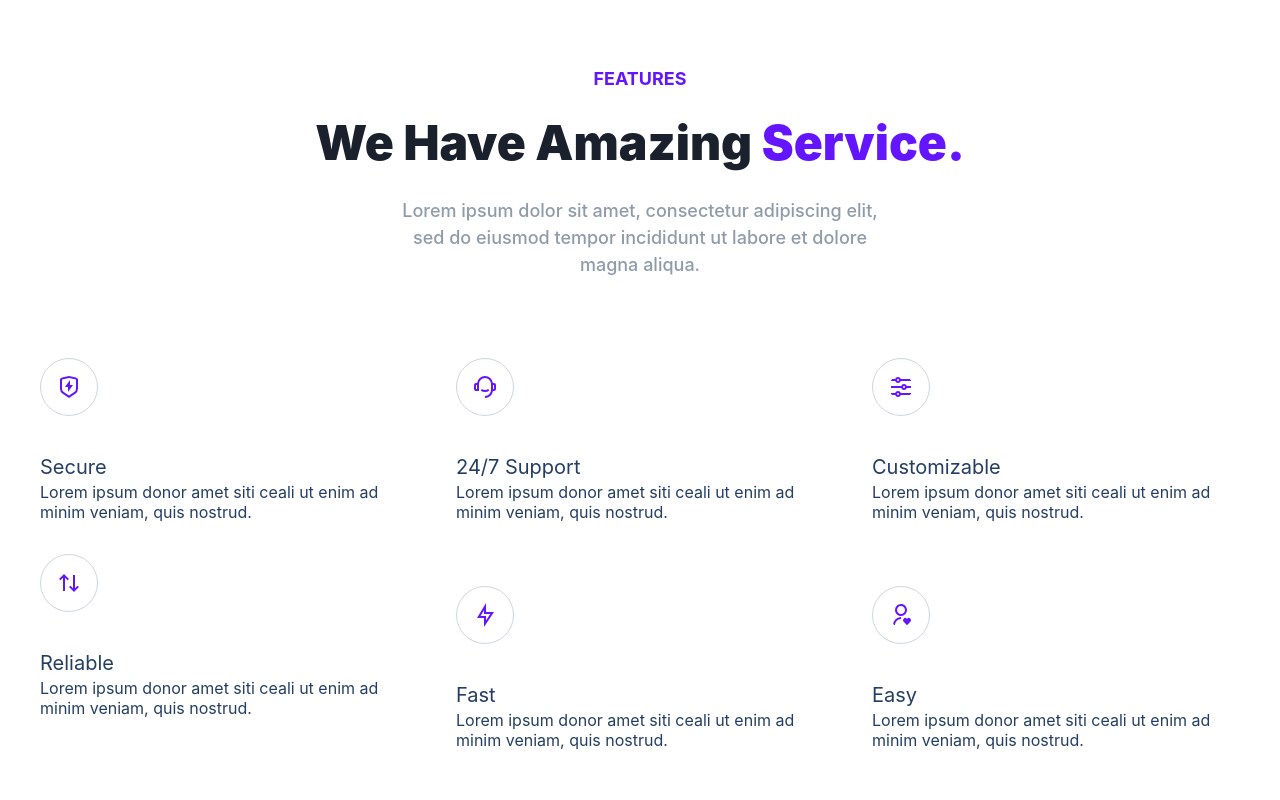
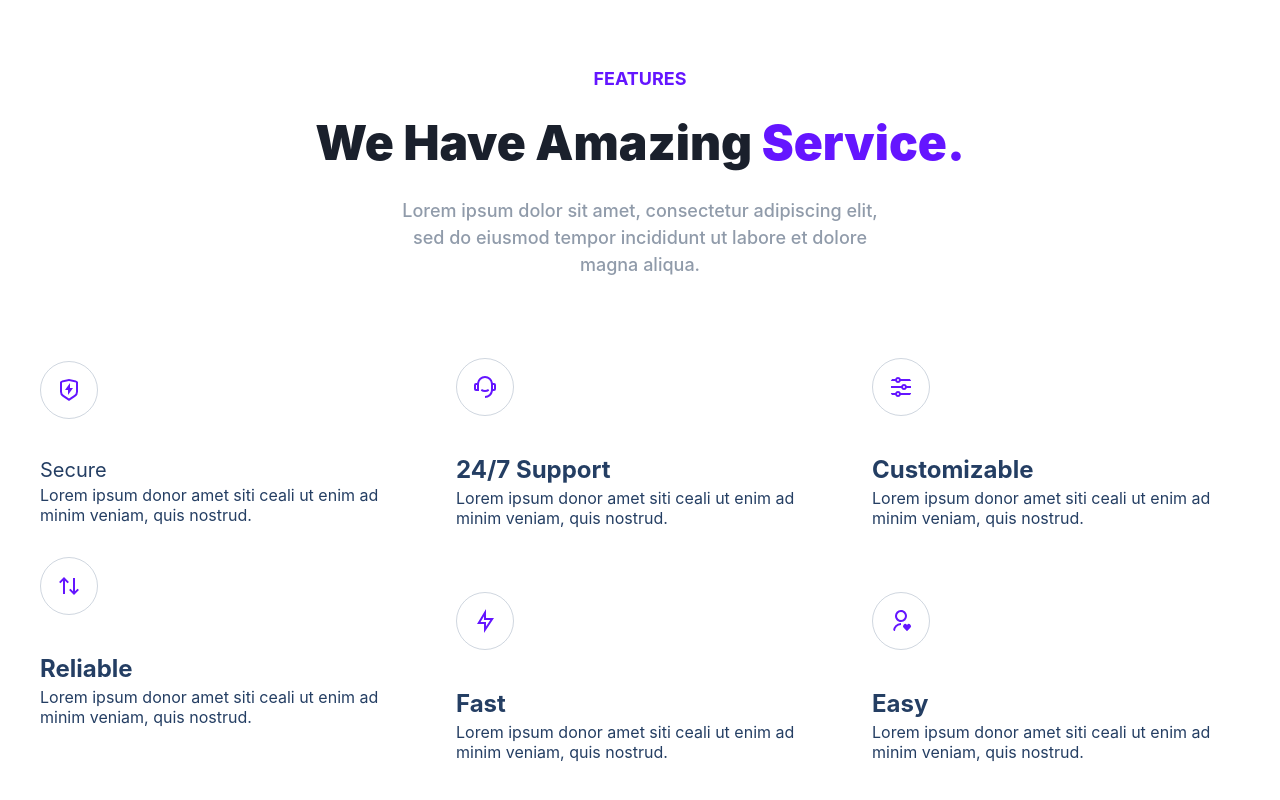
Before and after one commit to BenFeder/Treact-Project-HTML-CSS, a plain HTML site: page index.html in a window 1280 px wide. Shown: the part 887-1687 px from the top of the page. Drawn offline with Linux system fonts and the light colour scheme.

Commit message:
Made h2 feature titles stronger weight

```diff
--- a/styles.css
+++ b/styles.css
@@ -253,6 +253,11 @@ h2 {
   padding: 32px 0;
 }
 
+.feature--wrapper h2 {
+  font-weight: 700;
+  font-size: 24px;
+}
+
 /* TABLETS AND MOBILE DEVICES  */
 
 @media (max-width: 768px) {
```
